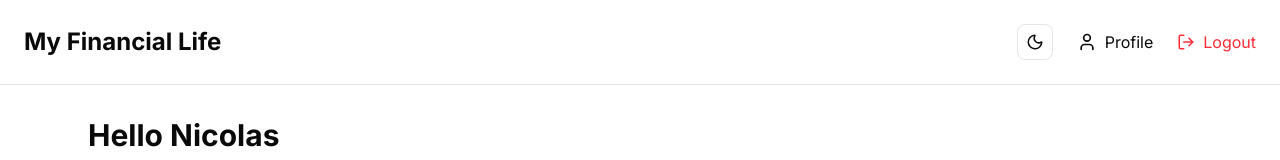
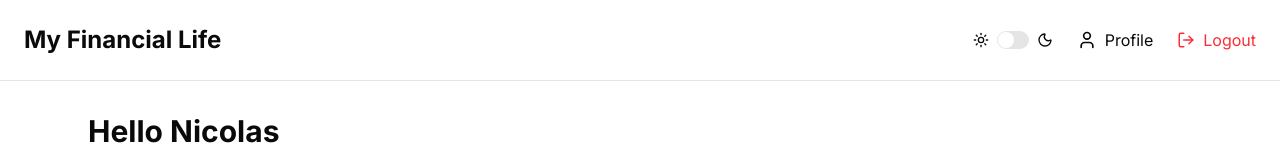
Before and after one commit to OlayaNOR/myfinanciallife, a Next.js app in the folder front/myfinanciallife/: page /dashboard in a window 1280 px wide. Shown: the top 160 px of the page. Built offline with nearby package versions, Linux system fonts and the light colour scheme.

Commit message:
Switch added to theme provider

```diff
--- /dev/null
+++ b/front/myfinanciallife/components/ui/switch.tsx
@@ -0,0 +1,33 @@
+"use client"
+
+import * as React from "react"
+import { Switch as SwitchPrimitive } from "radix-ui"
+
+import { cn } from "@/lib/utils"
+
+function Switch({
+  className,
+  size = "default",
+  ...props
+}: React.ComponentProps<typeof SwitchPrimitive.Root> & {
+  size?: "sm" | "default"
+}) {
+  return (
+    <SwitchPrimitive.Root
+      data-slot="switch"
+      data-size={size}
+      className={cn(
+        "peer group/switch relative inline-flex shrink-0 items-center rounded-full border border-transparent transition-all outline-none after:absolute after:-inset-x-3 after:-inset-y-2 focus-visible:border-ring focus-visible:ring-3 focus-visible:ring-ring/50 aria-invalid:border-destructive aria-invalid:ring-3 aria-invalid:ring-destructive/20 data-[size=default]:h-[18.4px] data-[size=default]:w-[32px] data-[size=sm]:h-[14px] data-[size=sm]:w-[24px] dark:aria-invalid:border-destructive/50 dark:aria-invalid:ring-destructive/40 data-checked:bg-primary data-unchecked:bg-input dark:data-unchecked:bg-input/80 data-disabled:cursor-not-allowed data-disabled:opacity-50",
+        className
+      )}
+      {...props}
+    >
+      <SwitchPrimitive.Thumb
+        data-slot="switch-thumb"
+        className="pointer-events-none block rounded-full bg-background ring-0 transition-transform group-data-[size=default]/switch:size-4 group-data-[size=sm]/switch:size-3 group-data-[size=default]/switch:data-checked:translate-x-[calc(100%-2px)] group-data-[size=sm]/switch:data-checked:translate-x-[calc(100%-2px)] dark:data-checked:bg-primary-foreground group-data-[size=default]/switch:data-unchecked:translate-x-0 group-data-[size=sm]/switch:data-unchecked:translate-x-0 dark:data-unchecked:bg-foreground"
+      />
+    </SwitchPrimitive.Root>
+  )
+}
+
+export { Switch }
--- a/front/myfinanciallife/components/ui/theme-toggle.tsx
+++ b/front/myfinanciallife/components/ui/theme-toggle.tsx
@@ -1,20 +1,38 @@
 "use client";
 
 import { useTheme } from "next-themes";
-import { Sun, Moon } from "lucide-react";
+import { Switch } from "@/components/ui/switch";
+import { Moon, Sun } from "lucide-react";
+import { useEffect, useState } from "react";
 
 export default function ThemeToggle() {
 
   const { theme, setTheme } = useTheme();
+  const [mounted, setMounted] = useState(false);
+
+  // evita hydration mismatch
+  useEffect(() => {
+    setMounted(true);
+  }, []);
+
+  if (!mounted) return null;
+
+  const isDark = theme === "dark";
 
   return (
-    <button
-      className="p-2 rounded-md border cursor-pointer"
-      onClick={() =>
-        setTheme(theme === "dark" ? "light" : "dark")
-      }
-    >
-      {theme === "dark" ? <Sun size={18}/> : <Moon size={18}/>}
-    </button>
+    <div className="flex items-center gap-2 cursor-pointer">
+
+      <Sun size={16} />
+
+      <Switch
+        checked={isDark}
+        onCheckedChange={(checked) =>
+          setTheme(checked ? "dark" : "light")
+        }
+      />
+
+      <Moon size={16} />
+
+    </div>
   );
 }
```
Also changed, not shown: front/myfinanciallife/components/theme-provider.tsx (+6 -1 lines).
